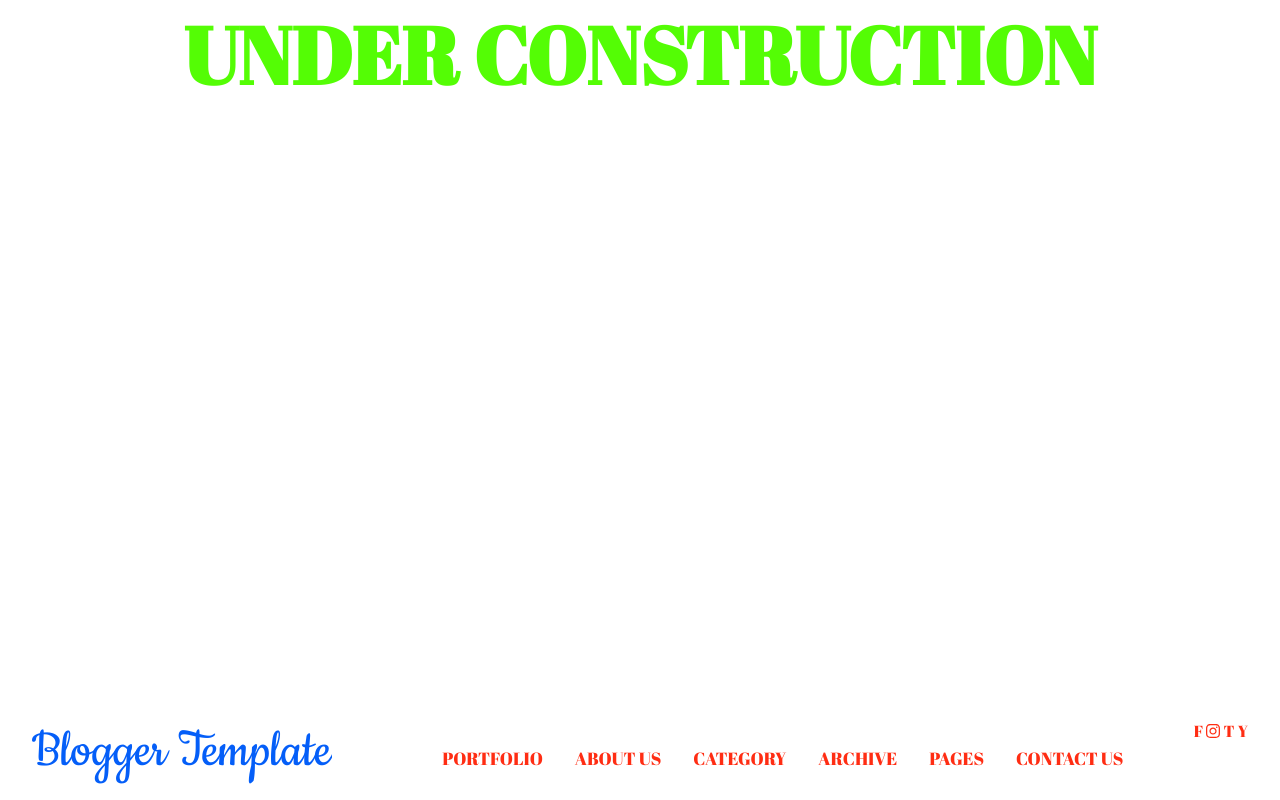
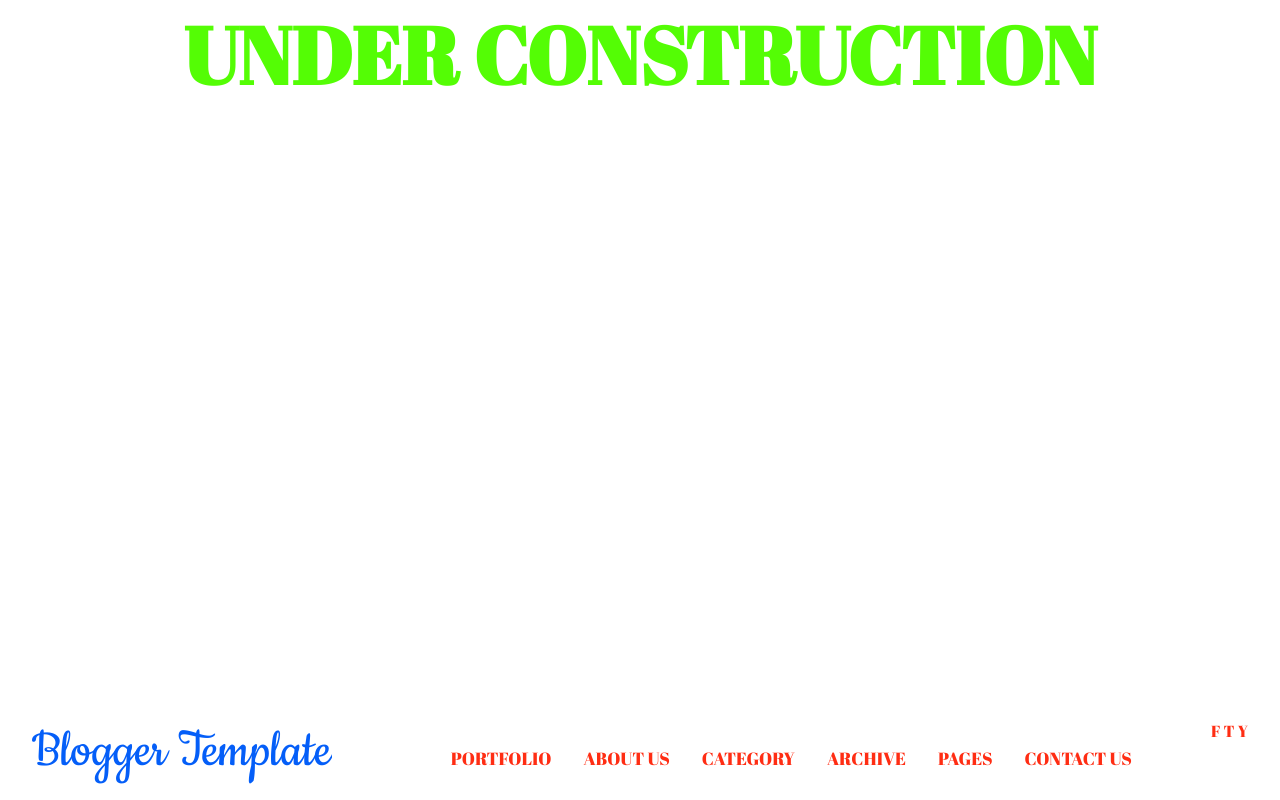
Before and after one commit to FukAwf/verbose-train, a website: page blogger-template.html in a window 1280 px wide. Drawn offline with Linux system fonts and the light colour scheme; files whose address does not match are found by name; a web font is replaced by a local one.

Commit message:
First commit
Signed-off-by: FukAwf <79028740+FukAwf@users.noreply.github.com>

```diff
--- a/blogger-template.html
+++ b/blogger-template.html
@@ -57,7 +57,7 @@
             </div>
             <div class="social txt-blue">
                 <a href="#">F</a>
-                <a href="#"><i class="fab fa-instagram"></i></a>
+                <a href="#"></a>
                 <a href="#">T</a>
                 <a href="#">Y</a>
             </div>
```
